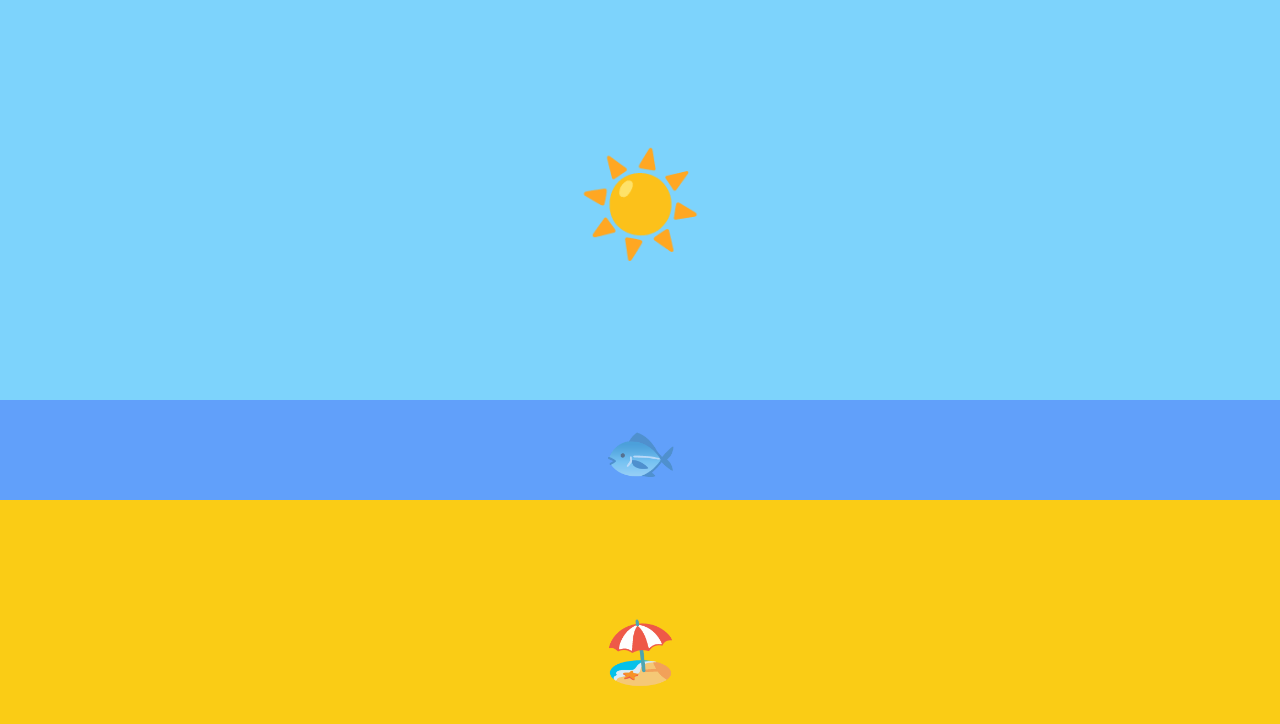
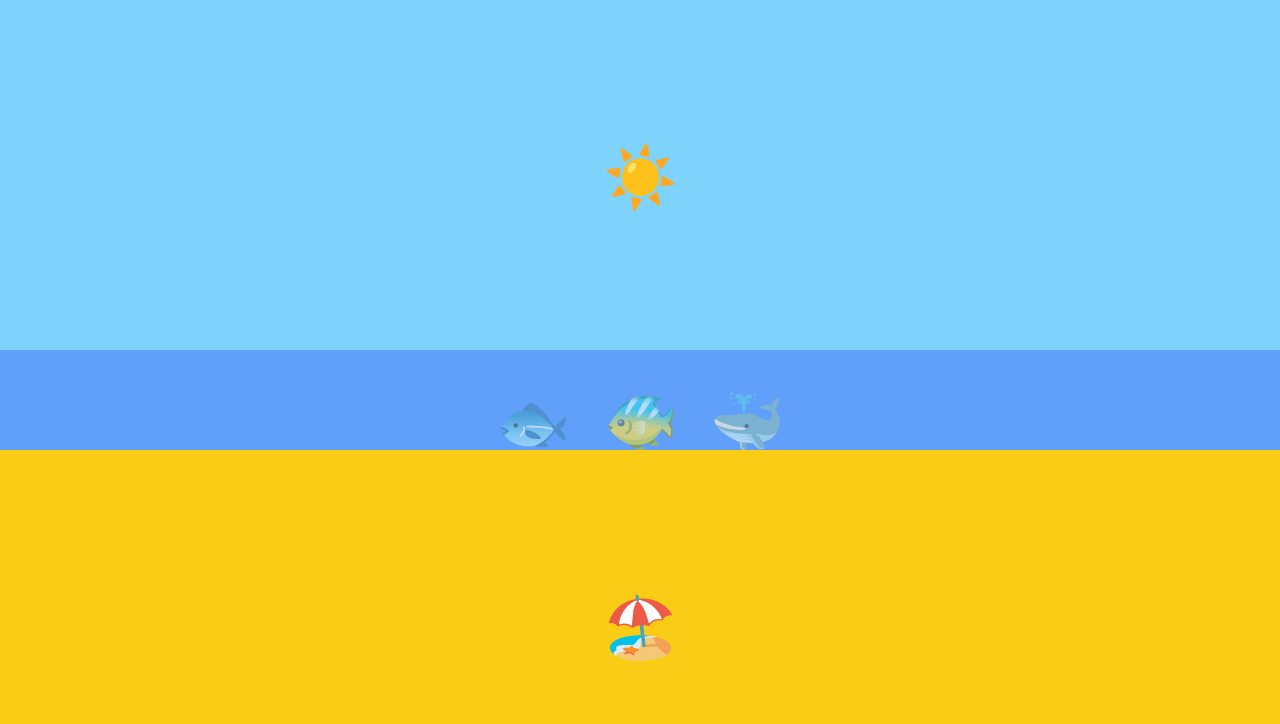
Before and after one commit to nghiangoclv/my-next-app, a Next.js app: page /ocean in a window 1280 px wide. Shown: the top 724 px of the page. Built offline with nearby package versions, Linux system fonts and the light colour scheme.

Commit message:
fix code smell

```diff
--- a/src/pages/index.tsx
+++ b/src/pages/index.tsx
@@ -10,8 +10,8 @@
     >
       <div className="z-10 w-full max-w-5xl items-center justify-between font-mono text-sm lg:flex">
         <p className="fixed left-0 top-0 flex w-full justify-center border-b border-gray-300 bg-gradient-to-b from-zinc-200 pb-6 pt-8 backdrop-blur-2xl dark:border-neutral-800 dark:bg-zinc-800/30 dark:from-inherit lg:static lg:w-auto  lg:rounded-xl lg:border lg:bg-gray-200 lg:p-4 lg:dark:bg-zinc-800/30">
-          Get started by editing&nbsp;
-          <code className="font-mono font-bold">src/pages/index.tsx</code>
+          {/* Get started by editing&nbsp;
+          <code className="font-mono font-bold">src/pages/index.tsx</code> */}
         </p>
         <div className="fixed bottom-0 left-0 flex h-48 w-full items-end justify-center bg-gradient-to-t from-white via-white dark:from-black dark:via-black lg:static lg:h-auto lg:w-auto lg:bg-none">
           <a
--- a/src/pages/ocean/index.tsx
+++ b/src/pages/ocean/index.tsx
@@ -2,39 +2,26 @@
     return (
         <div className="flex flex-col items-center justify-center h-screen bg-sky-300">
             {/* Sky */}
-            <div
-                className="flex items-center justify-center flex-1 text-6xl"
-                style={{ fontSize: "100px", fontWeight: "bold", color: "blue", margin: "50px" }} // Inline styles
-            >
+            <div className="flex items-center justify-center flex-1 text-6xl">
                 ☀️
             </div>
 
             {/* Ocean */}
             <div className="relative flex flex-col items-center justify-start flex-2 w-full bg-blue-500 overflow-hidden">
                 {/* Waves */}
-                <div
-                    className="absolute top-0 left-0 w-full h-full wave-animation bg-blue-400 opacity-10"
-                    style={{ animation: "wave 5s linear infinite" }} // Magic number in animation timing
-                ></div>
-                <div
-                    className="absolute top-0 left-0 w-full h-full wave-animation-second bg-blue-300 opacity-40"
-                    style={{ animation: "wave 7s linear infinite" }} // Another magic number
-                ></div>
+                <div className="absolute top-0 left-0 w-full h-full wave-animation bg-blue-400 opacity-10"></div>
+                <div className="absolute top-0 left-0 w-full h-full wave-animation-second bg-blue-300 opacity-40"></div>
 
                 {/* Ocean creatures */}
-                <div
-                    className="flex items-center justify-center space-x-8 mt-10 text-6xl"
-                    style={{ padding: "20px", margin: "auto" }} // Redundant styles
-                >
-                    <span>{["🐟", "🐠", "🐳"][Math.floor(Math.random() * 3)]}</span> {/* Non-deterministic rendering */}
+                <div className="flex items-center justify-center space-x-8 mt-10 text-6xl">
+                    <span>🐟</span>
+                    <span>🐠</span>
+                    <span>🐳</span>
                 </div>
             </div>
 
             {/* Sand */}
-            <div
-                className="flex items-center justify-center w-full flex-1 bg-yellow-400 text-6xl"
-                onClick={() => alert("You clicked the sand!")} // Adding untested behavior
-            >
+            <div className="flex items-center justify-center w-full flex-1 bg-yellow-400 text-6xl">
                 🏖️
             </div>
         </div>
```
